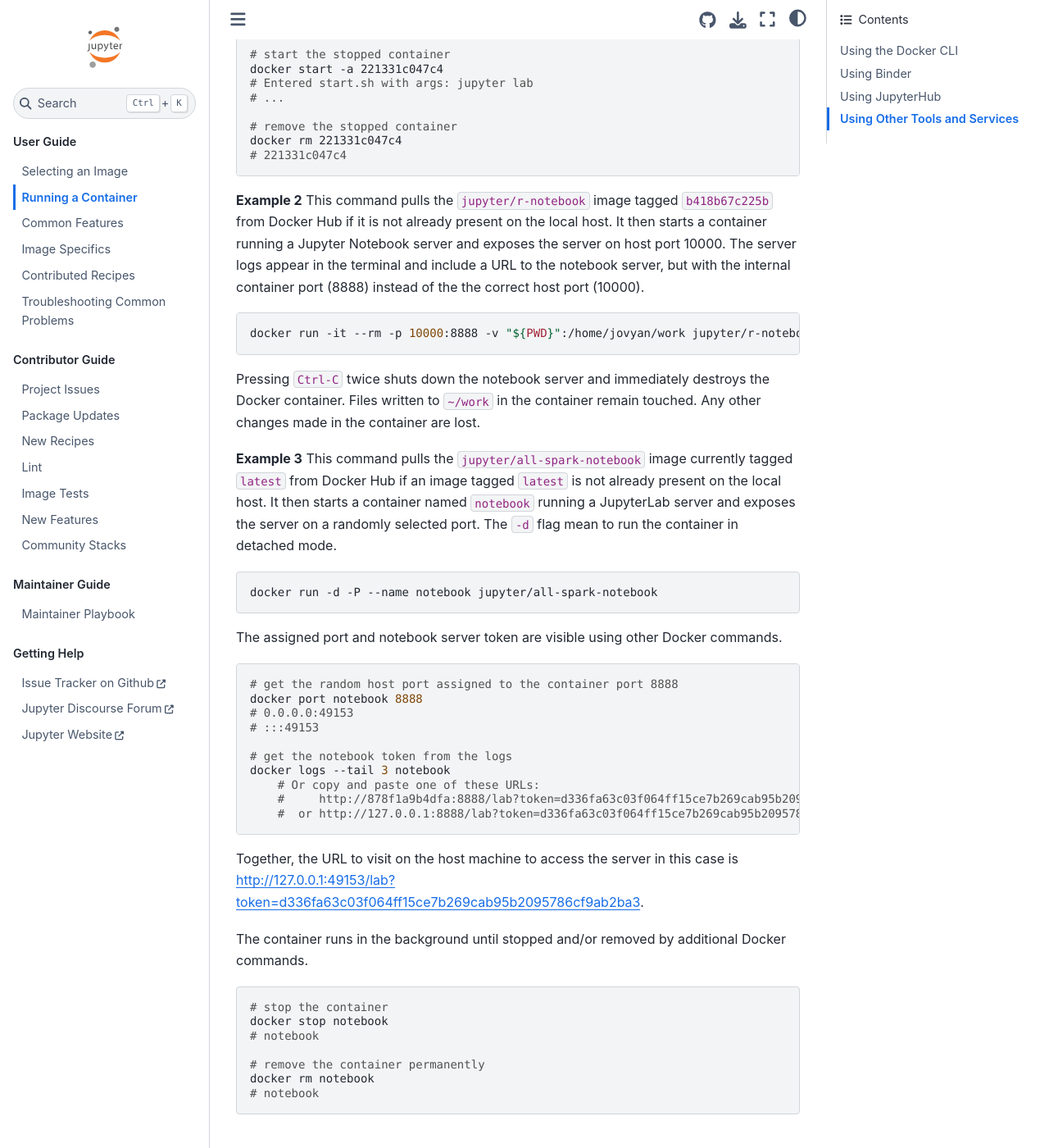
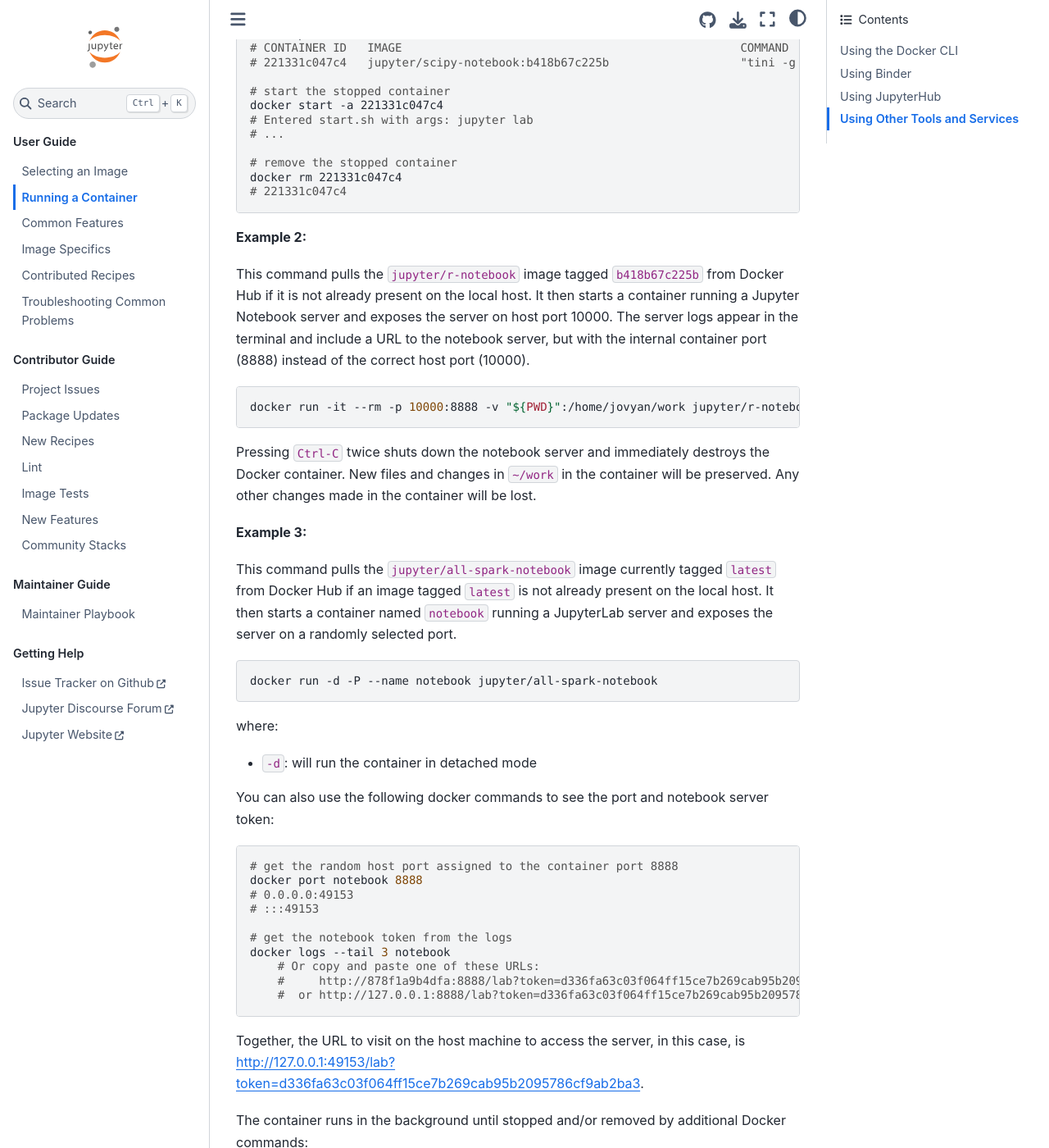
Before and after one commit to jupyter/docker-stacks, a Sphinx documentation site: the page built from docs/using/running.md, in a window 1280 px wide and 1400 px high, scrolled down 958 px. Shown: the whole window at 82% size. Built offline with Sphinx 7.4.7 and the Sphinx Book theme 1.1.4, drawn with Linux system fonts in a browser that asks for light colours; some of the changed text lies outside the part shown.

Commit message:
:memo: DOC: Some wording fixes

````diff
--- a/docs/using/running.md
+++ b/docs/using/running.md
@@ -9,11 +9,13 @@
 
 ## Using the Docker CLI
 
-You can launch a local Docker container from the Jupyter Docker Stacks using the [Docker command line interface](https://docs.docker.com/engine/reference/commandline/cli/).
+You can launch a local Docker container from the Jupyter Docker Stacks using the [Docker command-line interface](https://docs.docker.com/engine/reference/commandline/cli/).
 There are numerous ways to configure containers using the CLI.
 The following are some common patterns.
 
-**Example 1** This command pulls the `jupyter/scipy-notebook` image tagged `b418b67c225b` from Docker Hub if it is not already present on the local host.
+**Example 1:**
+
+This command pulls the `jupyter/scipy-notebook` image tagged `b418b67c225b` from Docker Hub if it is not already present on the local host.
 It then starts a container running a Jupyter Notebook server and exposes the server on host port 8888.
 The server logs appear in the terminal and include a URL to the notebook server.
 
@@ -49,27 +51,34 @@
 # 221331c047c4
 ```
 
-**Example 2** This command pulls the `jupyter/r-notebook` image tagged `b418b67c225b` from Docker Hub if it is not already present on the local host.
+**Example 2:**
+
+This command pulls the `jupyter/r-notebook` image tagged `b418b67c225b` from Docker Hub if it is not already present on the local host.
 It then starts a container running a Jupyter Notebook server and exposes the server on host port 10000.
-The server logs appear in the terminal and include a URL to the notebook server, but with the internal container port (8888) instead of the the correct host port (10000).
+The server logs appear in the terminal and include a URL to the notebook server, but with the internal container port (8888) instead of the correct host port (10000).
 
 ```bash
 docker run -it --rm -p 10000:8888 -v "${PWD}":/home/jovyan/work jupyter/r-notebook:b418b67c225b
 ```
 
 Pressing `Ctrl-C` twice shuts down the notebook server and immediately destroys the Docker container.
-Files written to `~/work` in the container remain touched.
-Any other changes made in the container are lost.
+New files and changes in `~/work` in the container will be preserved.
+Any other changes made in the container will be lost.
 
-**Example 3** This command pulls the `jupyter/all-spark-notebook` image currently tagged `latest` from Docker Hub if an image tagged `latest` is not already present on the local host.
+**Example 3:**
+
+This command pulls the `jupyter/all-spark-notebook` image currently tagged `latest` from Docker Hub if an image tagged `latest` is not already present on the local host.
 It then starts a container named `notebook` running a JupyterLab server and exposes the server on a randomly selected port.
-The `-d` flag mean to run the container in detached mode.
 
 ```bash
 docker run -d -P --name notebook jupyter/all-spark-notebook
 ```
 
-The assigned port and notebook server token are visible using other Docker commands.
+where:
+
+- `-d`: will run the container in detached mode
+
+You can also use the following docker commands to see the port and notebook server token:
 
 ```bash
 # get the random host port assigned to the container port 8888
@@ -84,9 +93,9 @@
     #  or http://127.0.0.1:8888/lab?token=d336fa63c03f064ff15ce7b269cab95b2095786cf9ab2ba3
 ```
 
-Together, the URL to visit on the host machine to access the server in this case is <http://127.0.0.1:49153/lab?token=d336fa63c03f064ff15ce7b269cab95b2095786cf9ab2ba3>.
+Together, the URL to visit on the host machine to access the server, in this case, is <http://127.0.0.1:49153/lab?token=d336fa63c03f064ff15ce7b269cab95b2095786cf9ab2ba3>.
 
-The container runs in the background until stopped and/or removed by additional Docker commands.
+The container runs in the background until stopped and/or removed by additional Docker commands:
 
 ```bash
 # stop the container
````
Also changed, not shown: docs/using/selecting.md (+7 -7 lines).
